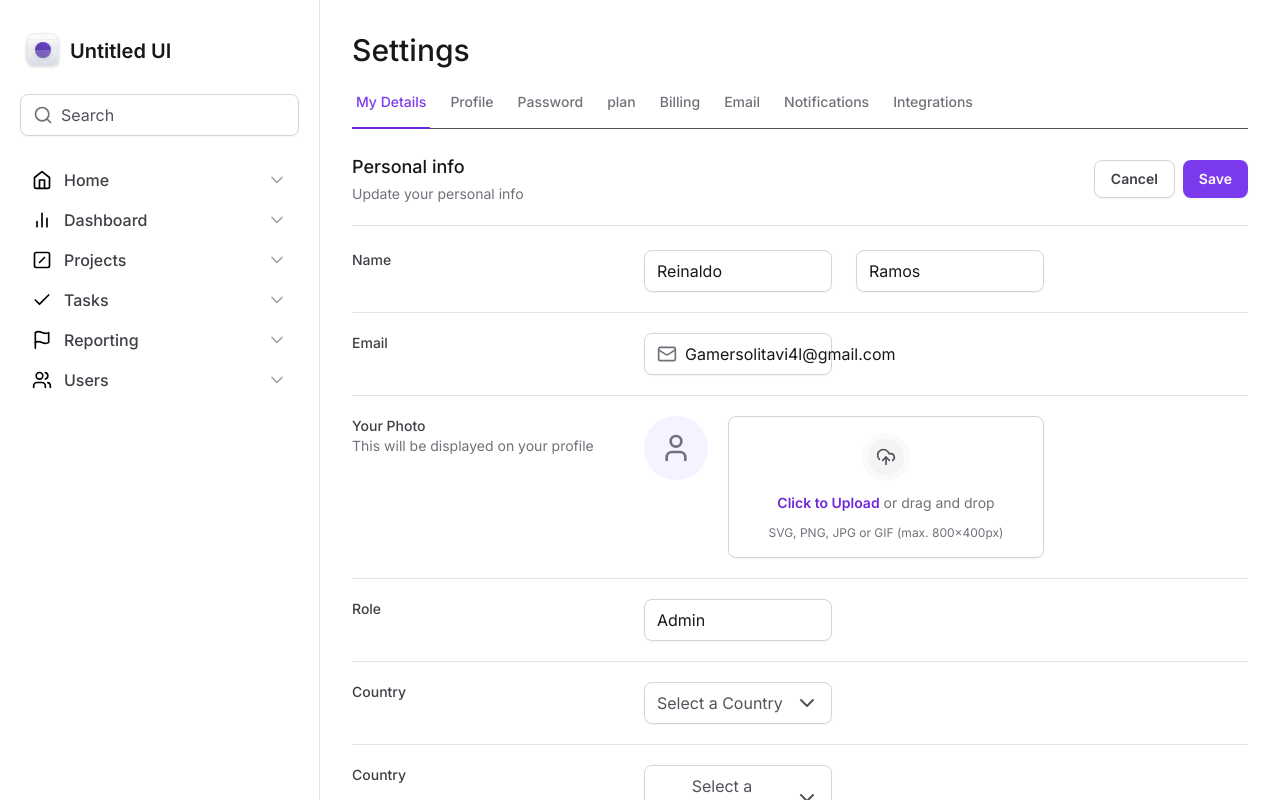
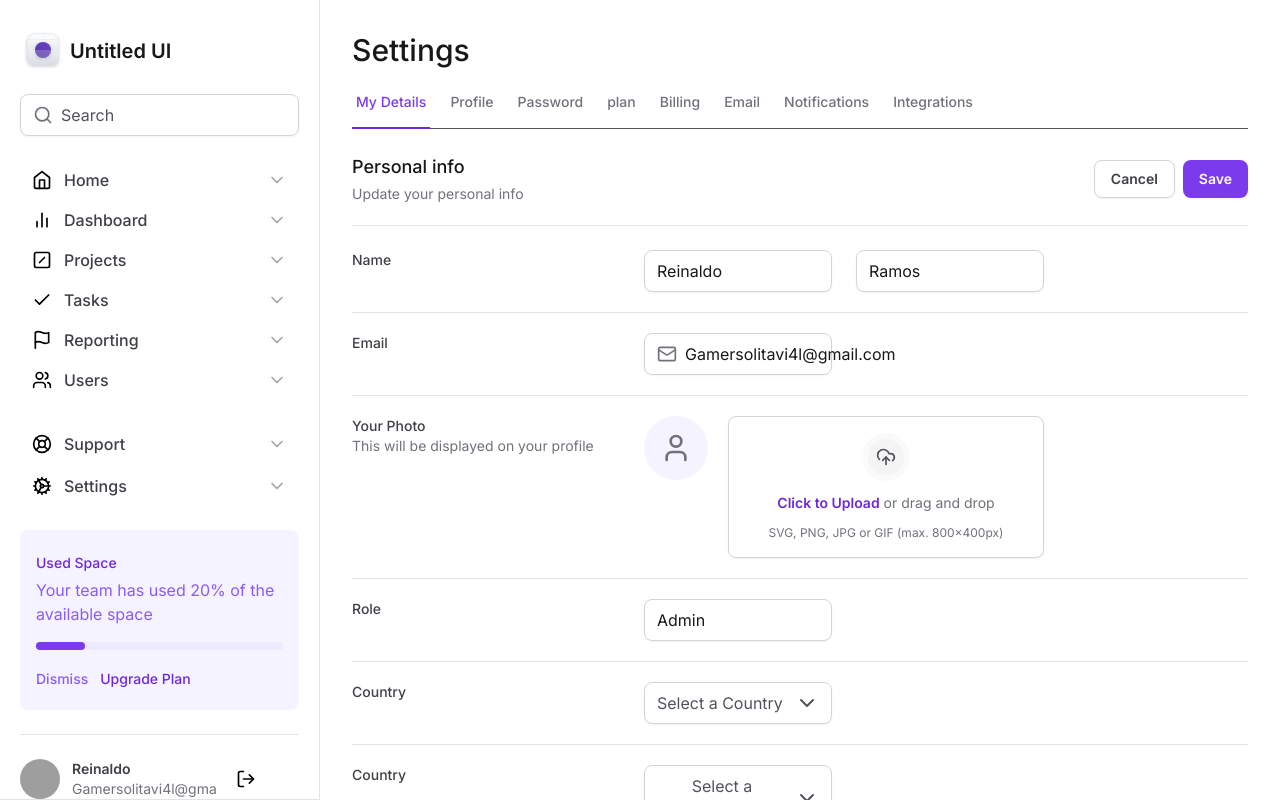
Before and after one commit to ReinaldoARamos/Tailwind, a Next.js app: page / in a window 1280 px wide. Shown: the top 800 px of the page. Built offline with nearby package versions, Linux system fonts and the light colour scheme; grey boxes are pictures that could not be loaded.

Commit message:
deixando responsivo e fixada a sidebar

```diff
--- a/src/app/components/sidebar/index.tsx
+++ b/src/app/components/sidebar/index.tsx
@@ -18,7 +18,7 @@
 
 export default function Sidebar() {
   return (
-    <aside className="border-b border-zinc-200   flex flex-col gap-6 p-4  bottom-0 fixed left-0 top-0 right-0 z-20 bg-white lg:right-auto lg:w-80 lg:border-r lg:px-5 lg:py-8 lg:relative">
+    <aside className="border-b border-zinc-200  h-screen  flex flex-col gap-6 p-4  bottom-0 fixed left-0 top-0 right-0 z-20 bg-white lg:right-auto lg:w-80 lg:border-r lg:px-5 lg:py-8">
       <LogoMark />
       <InputRoot>
         <InputPrefix>
--- a/src/app/layout.tsx
+++ b/src/app/layout.tsx
@@ -21,7 +21,9 @@
         <div className="min-h-screen grid grid-cols-app ">
           <Sidebar />
 
-          <main className="px-8 pb-12 pt-8">{children}</main>
+          <main className="px-4 pb-12 pt-24 lg:col-start-2 lg:px-8 lg:pb-12 lg:pt-8">
+            {children}
+          </main>
         </div>
       </body>
     </html>
```
